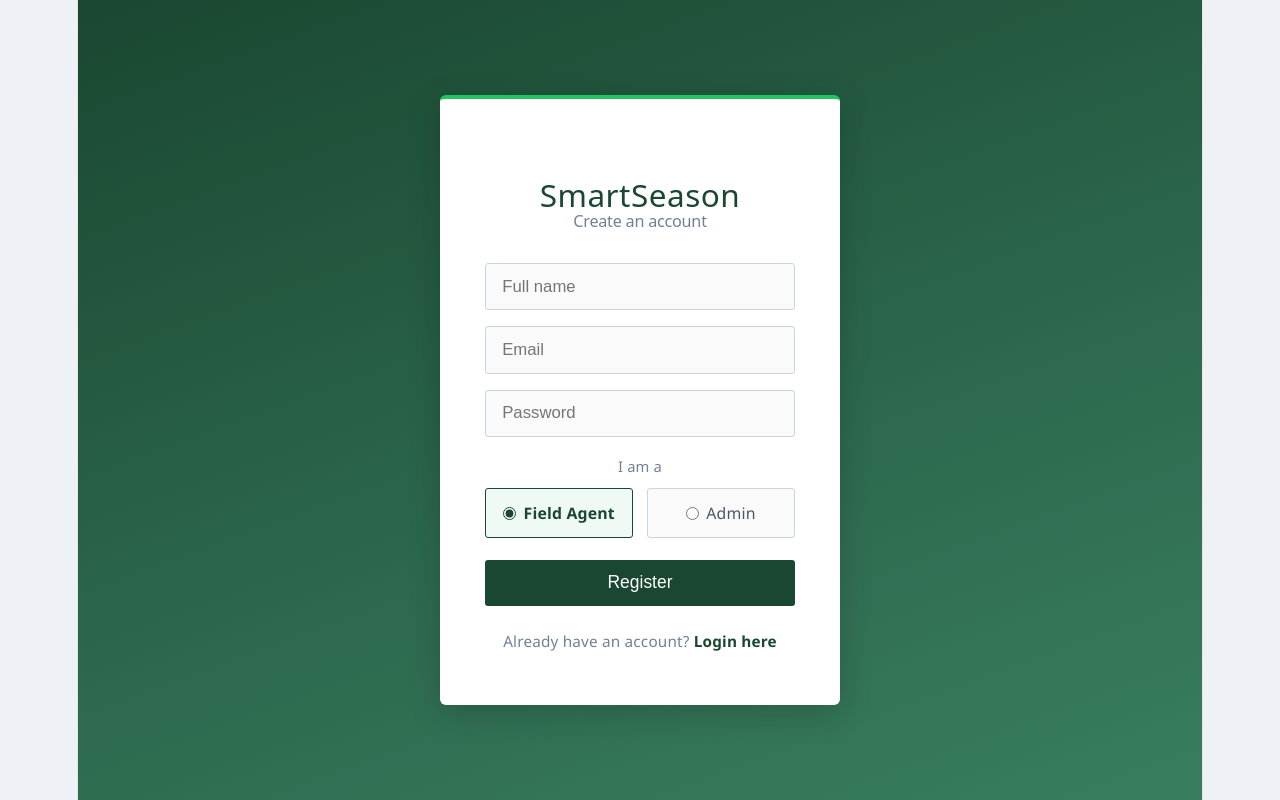
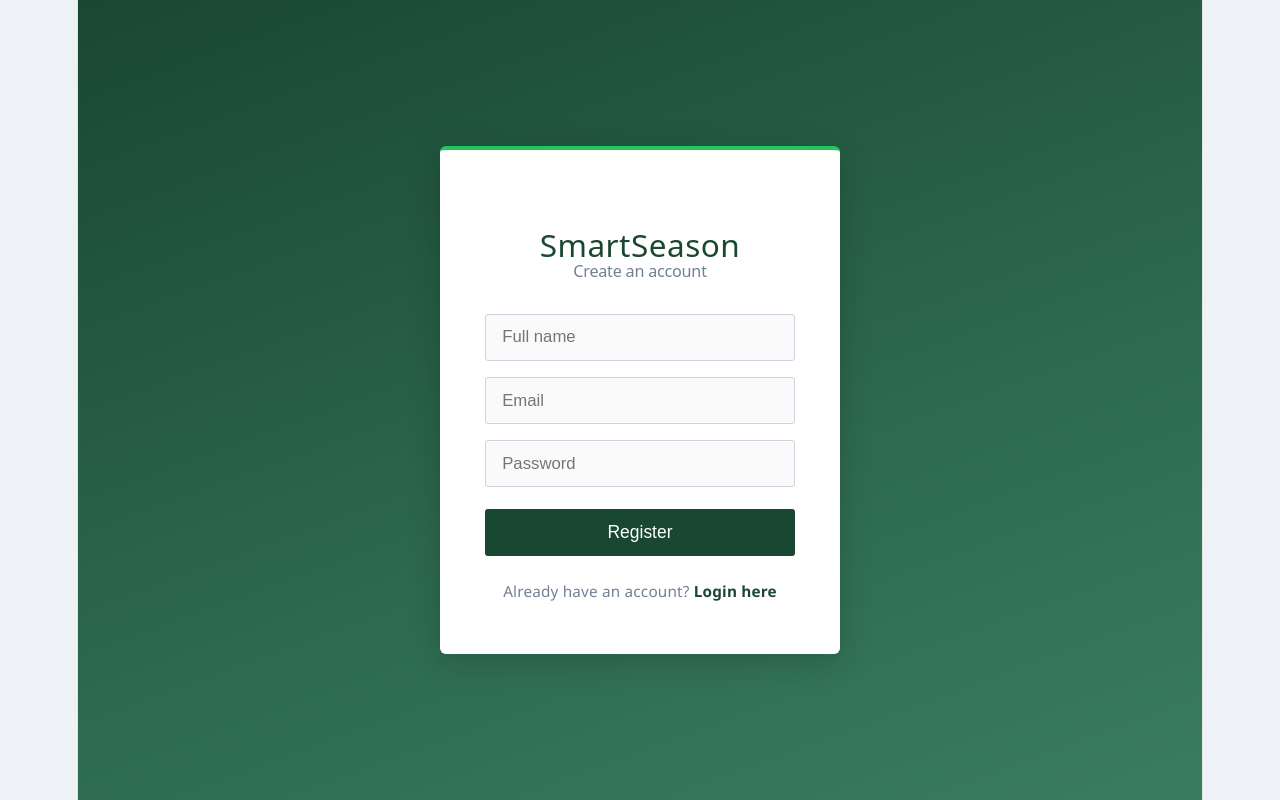
Before and after one commit to Shumer61/smartseason, a React (Vite) app in the folder client/: page / in a window 1280 px wide. Both pictures are taken after a click on the element "Register". Built offline with nearby package versions, Linux system fonts and the light colour scheme.

Commit message:
decided on some changes due to security access

```diff
--- a/client/src/pages/Register.jsx
+++ b/client/src/pages/Register.jsx
@@ -6,7 +6,6 @@ function Register({ onSwitch }) {
     const [name, setName] = useState('')
     const [email, setEmail] = useState('')
     const [password, setPassword] = useState('')
-    const [role, setRole] = useState('agent')
     const [error, setError] = useState('')
     const [loading, setLoading] = useState(false)
 
@@ -19,7 +18,7 @@ function Register({ onSwitch }) {
             const response = await fetch(`${import.meta.env.VITE_API_URL}/auth/register`, {
                 method: 'POST',
                 headers: { 'Content-Type': 'application/json' },
-                body: JSON.stringify({ name, email, password, role })
+                body: JSON.stringify({ name, email, password })
             })
 
             const data = await response.json()
@@ -73,31 +72,6 @@ function Register({ onSwitch }) {
                         autoComplete="new-password"
                         required
                     />
-                    <div className="role-selector">
-                        <p className="role-label">I am a</p>
-                        <div className="role-options">
-                            <label className={`role-option ${role === 'agent' ? 'selected' : ''}`}>
-                                <input
-                                    type="radio"
-                                    name="role"
-                                    value="agent"
-                                    checked={role === 'agent'}
-                                    onChange={() => setRole('agent')}
-                                />
-                                Field Agent
-                            </label>
-                            <label className={`role-option ${role === 'admin' ? 'selected' : ''}`}>
-                                <input
-                                    type="radio"
-                                    name="role"
-                                    value="admin"
-                                    checked={role === 'admin'}
-                                    onChange={() => setRole('admin')}
-                                />
-                                Admin
-                            </label>
-                        </div>
-                    </div>
                     {error && <p className="error">{error}</p>}
                     <button type="submit" disabled={loading}>
                         {loading ? 'Creating account...' : 'Register'}
```
Also changed, not shown: 1 other file (tests, documents, lock files or other folders).
